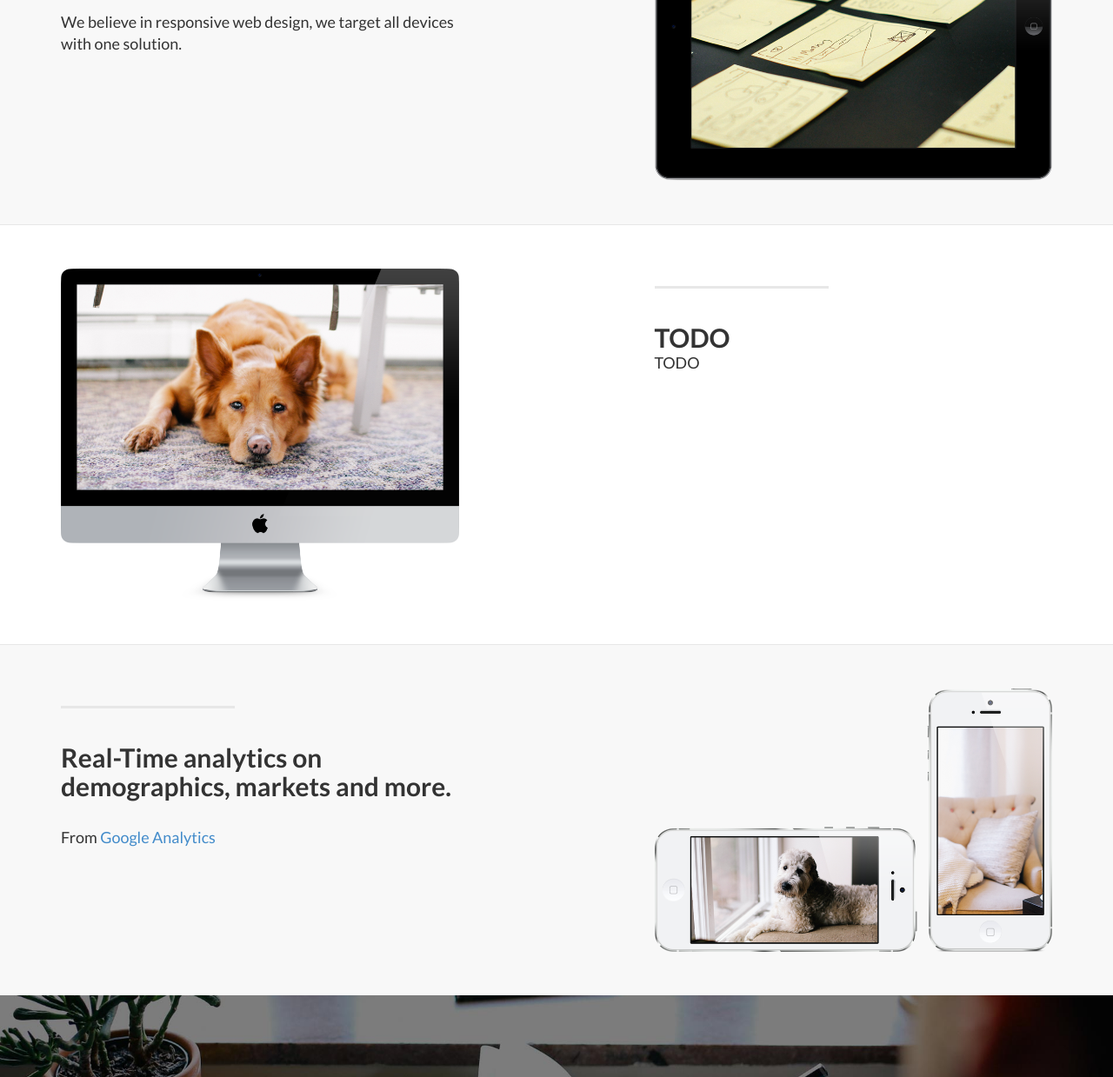
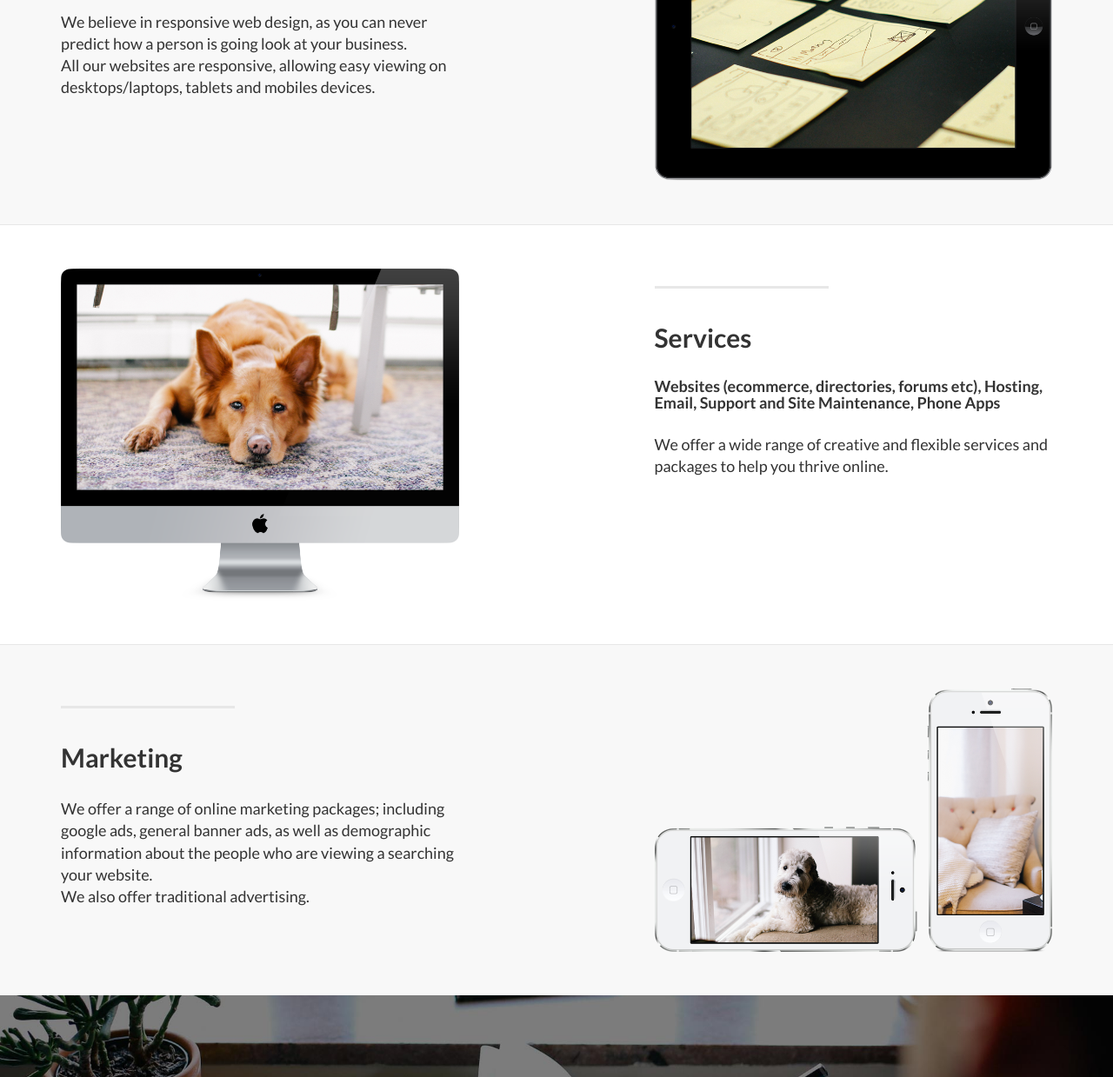
Before and after one commit to ichpuchtli/devilsd, a plain HTML site: page index.html in a window 1280 px wide. Shown: the part 1000-2239 px from the top of the page at 87% size. Drawn offline with Linux system fonts and the light colour scheme.

Commit message:
Update index.html
Added new text, some mild code experiments. Not much mostly text change

```diff
--- a/index.html
+++ b/index.html
@@ -9,7 +9,7 @@
     <meta name="description" content="Devil's Details Web solutions develop low cost web solutions, iphone apps and eCommerce for brisbane based businesa.">
 
     <!-- Search Keywords -->
-    <meta name="keywords" content="Andrew Haze, Devil, Details, Web Design, Websites, iPhone App, Apps, Mobile Website, Mobile Web App, eCommerce, Web Services, Local, Brisbane, Queensland">
+    <meta name="keywords" content="Andrew Hase, Devil, Details, Web Design, Websites, iPhone App, Apps, Mobile Website, Mobile Web App, eCommerce, Web Services, Local, Brisbane, Queensland">
 
     <title>Devil's Details Web Solutions Brisbane</title>
 
@@ -71,12 +71,12 @@
                     <div class="intro-message">
                       <h1><i class="fa fa-pencil"></i> Devil's Details</h1>
                        <!-- (Product) is a (general, relatable tool) that allows (target users) to (use-case) -->
-                        <h3>Brisbane based web design to get your small business<br> across desktop, tablet and mobile.
+                        <h3>Brisbane based web design to get your small business<br> across desktops, tablets and mobile devices.
                         <hr class="intro-divider">
                         <ul class="list-inline intro-social-buttons">
                             <li><a href="https://twitter.com/SBootstrap" class="btn btn-default btn-lg"><i class="fa fa-twitter fa-fw"></i> <span class="network-name">Twitter</span></a>
                             </li>
-                            <li><a href="https://github.com/IronSummitMedia/startbootstrap" class="btn btn-default btn-lg"><i class="fa fa-github fa-fw"></i> <span class="network-name">Github</span></a>
+                            <li><a href="https://github.com/IronSummitMedia/startbootstrap" class="btn btn-default btn-lg"><i class="fa fa-github fa-fw"></i> <span class="hidden""network-name">Github</span></a>
                             </li>
                             <li><a href="#" class="btn btn-default btn-lg"><i class="fa fa-linkedin fa-fw"></i> <span class="network-name">Linkedin</span></a>
                             </li>
@@ -101,7 +101,7 @@
                     <div class="clearfix"></div>
                     <h2 class="section-heading"> Responsive Web Design
                       <br>Desktop, Tablet and Mobile</h2>
-                    <p class="lead">We believe in responsive web design, we target all devices with one solution. </p>
+                    <p class="lead">We believe in responsive web design, as you can never predict how a person is going look at your business. <br> All our websites are responsive, allowing easy viewing on desktops/laptops, tablets and mobiles devices.  </p>
                 </div>
                 <div class="col-lg-5 col-lg-offset-2 col-sm-6">
                     <img class="img-responsive" src="img/ipad.png" alt="">
@@ -122,8 +122,9 @@
                 <div class="col-lg-5 col-lg-offset-1 col-sm-push-6  col-sm-6">
                     <hr class="section-heading-spacer">
                     <div class="clearfix"></div>
-                    <h2 class="section-heading">TODO
-                    <p class="lead">TODO</p>
+                    <h2 class="section-heading">Services
+                    <h4 class="section-heading">Websites (ecommerce, directories, forums etc), Hosting, Email, Support and Site Maintenance, Phone Apps <br>
+					<p class="lead"><br> We offer a wide range of creative and flexible services and packages to help you thrive online.
                 </div>
                 <div class="col-lg-5 col-sm-pull-6  col-sm-6">
                     <img class="img-responsive" src="img/doge.png" alt="">
@@ -144,9 +145,9 @@
                 <div class="col-lg-5 col-sm-6">
                     <hr class="section-heading-spacer">
                     <div class="clearfix"></div>
-                    <h2 class="section-heading"> Real-Time analytics on demographics, markets and more.
+                    <h2 class="section-heading"> Marketing
                         <br></h2>
-                    <p class="lead">From <a target="_blank" href="http://www.google.com/analytics">Google Analytics</a></p>
+                    <p class="lead">We offer a range of online marketing packages; including google ads, general banner ads, as well as demographic information about the people who are viewing a searching your website.<br> We also offer traditional advertising. </p>
                 </div>
                 <div class="col-lg-5 col-lg-offset-2 col-sm-6">
                     <img class="img-responsive" src="img/phones.png" alt="">
```
